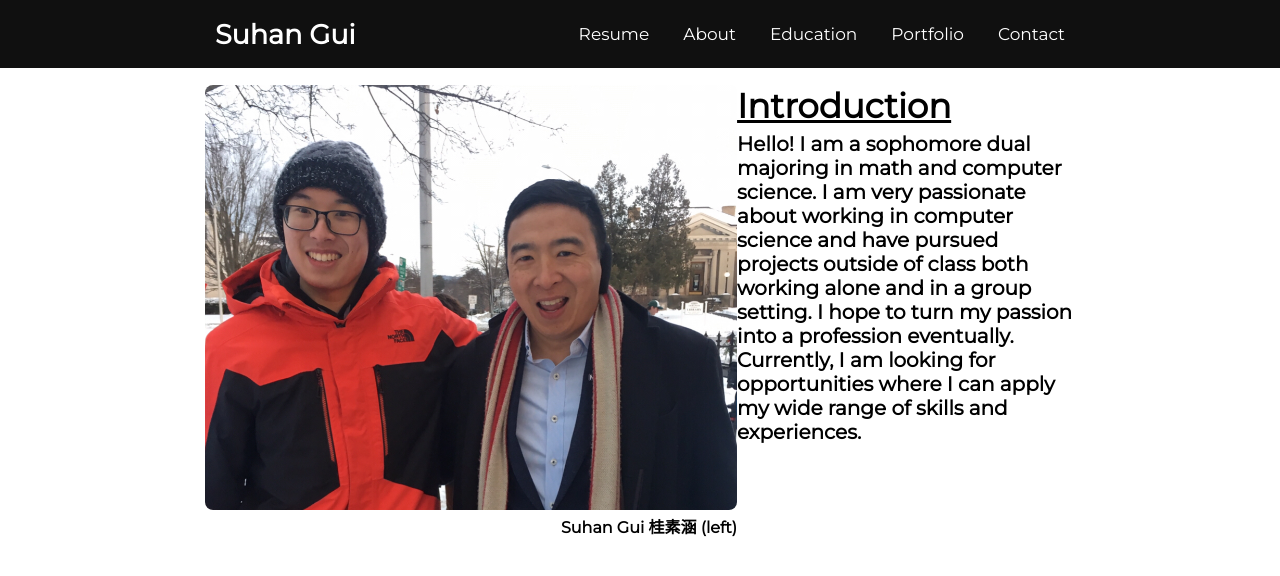
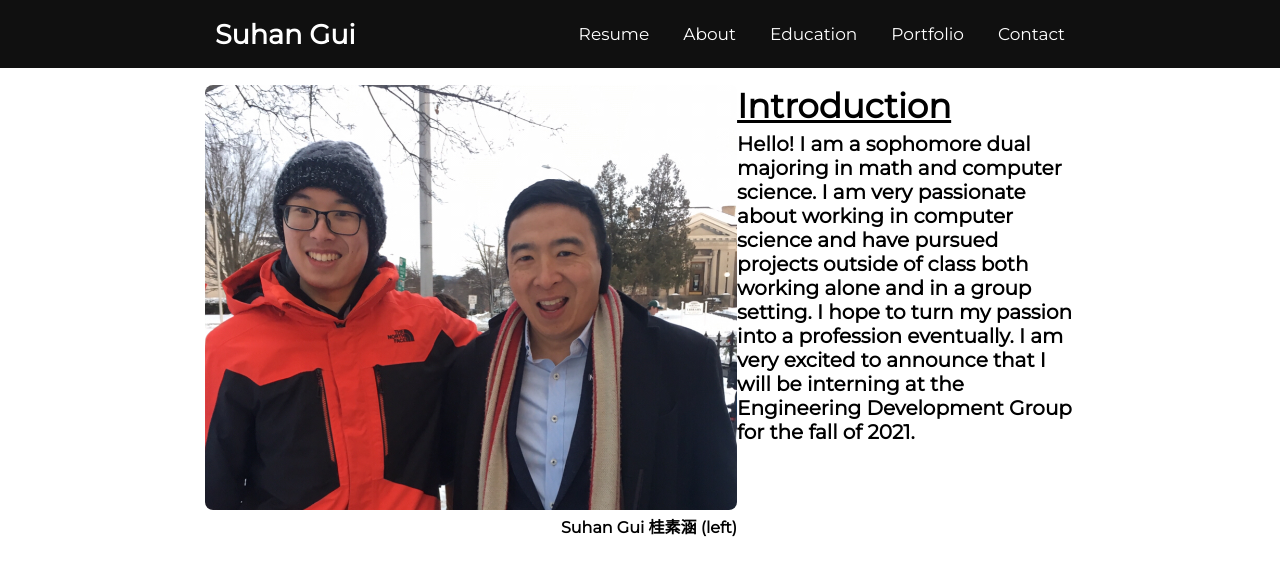
Before and after one commit to SueyGuey/SueyGuey, a React (Create React App) app: page / in a window 1280 px wide. Shown: the top 576 px of the page. Built offline with nearby package versions, Linux system fonts and the light colour scheme.

Commit message:
new resume, name fixes

```diff
--- a/package.json
+++ b/package.json
@@ -1,6 +1,6 @@
 {
   "name": "website",
-  "homepage": "https://sueyguey.github.io/PersonalWebsite/",
+  "homepage": "https://sueyguey.github.io/SueyGuey/",
   "version": "0.1.0",
   "private": true,
   "dependencies": {
--- a/src/pages/about.js
+++ b/src/pages/about.js
@@ -51,11 +51,11 @@ class About extends Component{
                     picking up American mannerisms, the American cuisine, and American culture. I would eventually be
                     naturalized as a US citizen in 2019.
                     <br/><br/>
-                    In school, I had always excelled in math. Though I was never the athletic type, I eventually went
+                    Though I was never the athletic type, I eventually went
                     to pick up tennis where I made it to the varsity team. I also enjoyed skiing as well as badminton
                     whenever I visited China during the summers. I suffered a bad knee injury and haven't been able to
-                    play sports but I have gotten surgery and once the coronavirus blows over, I hope to reengage with
-                    either badminton or tennis. Beyond sports, I also like to code and listen to music on my free time. My
+                    play sports but I have gotten surgery and once the coronavirus blows over, I hope to play
+                    either badminton or casual tennis. Beyond sports, I also like to code and listen to music on my free time. My
                     favorite types of music are City Pop, Kayōkyoku, and enka. My favorite TV shows are Breaking Bad and Better
                     Call Saul and my favorite movie is Parasite.
                 </h4>
--- a/src/pages/home.js
+++ b/src/pages/home.js
@@ -16,9 +16,9 @@ class Home extends Component{
                         about working in computer science and have pursued
                         projects outside of class both working alone and
                         in a group setting. I hope to turn my passion into
-                        a profession eventually. Currently,
-                        I am looking for opportunities where I can apply
-                         my wide range of skills and experiences.</h3>
+                        a profession eventually. I am very excited to announce
+                        that I will be interning at the Engineering Development Group
+                        for the fall of 2021.</h3>
                 </div>
             </div>
         );
--- a/src/pages/portfolio.js
+++ b/src/pages/portfolio.js
@@ -16,17 +16,17 @@ class Portfolio extends Component{
                 <h4>Links: <a href = "https://github.com/omniaquaecumque/social">Github</a></h4>
                 <br/>
                 <h3 class = "title">RealPolitik</h3>
-                <h3>This is a personal project of mine I have been working on since last summer.
+                <h4>This is a personal project of mine I have been working on since last summer.
                     It news aggregator web-scraper that pulls foreign affairs news from several external
                      websites. Functionalities include: keyword searching, account creation, and commenting.
-                      Made with Django, BS4, HTML, and CSS</h3>
+                      Made with Django, BS4, HTML, and CSS</h4>
                 <br/>
                 <h4>Links: <a href ="https://therealpolitik.herokuapp.com">Website (undergoing bug fixes)</a>,
                 <a href = "https://github.com/SueyGuey/RealPolitik"> Github</a></h4>
 
                 <br/>
                 <h3 class = "title">Skills</h3>
-                <h4>Languages: C++, C, Python, Java</h4>
+                <h4>Languages: C++, C, Python, Java, JavaScript</h4>
                 <h4>Frameworks: Django, React.js, JQuery</h4>
                 <h4>Technologies: Git, Github, HTML, CSS, Eclipse, Xcode</h4>
                 <h4>Other: Fluent in Chinese, Proficient in Spanish</h4>
```
Also changed, not shown: 2 other files (tests, documents, lock files or other folders).
